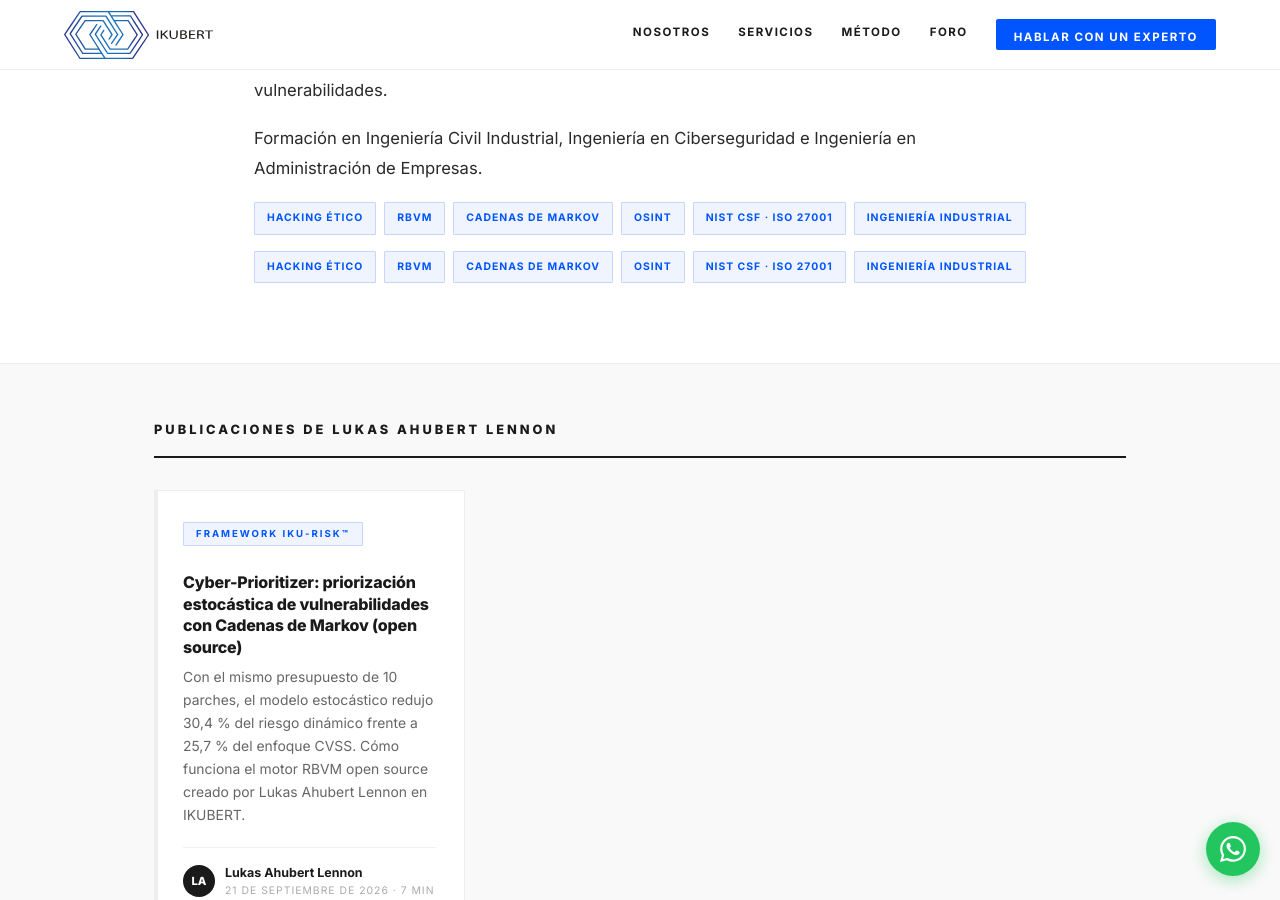
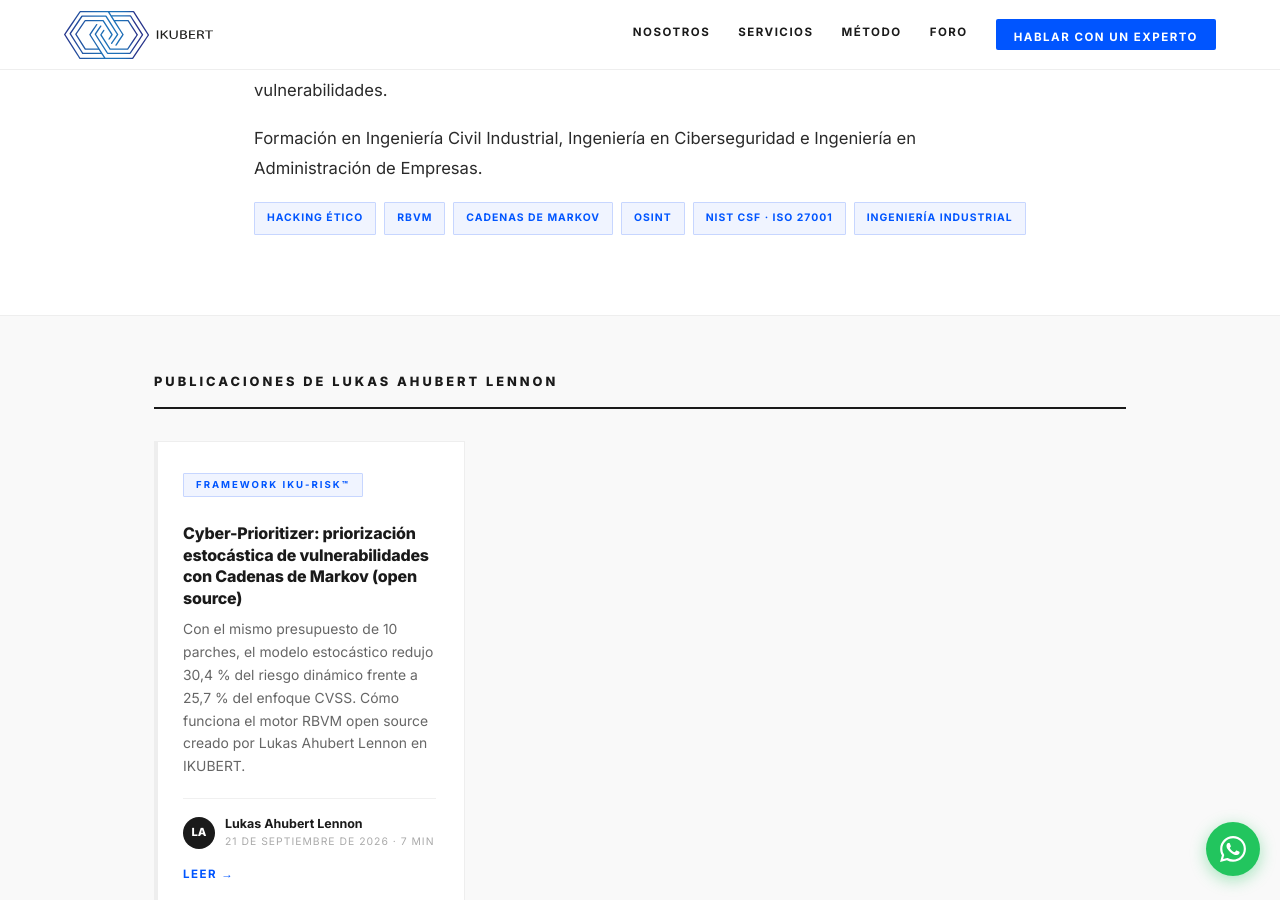
Before and after one commit to IKUBERT/ikubert.github.io, a Jekyll site: the page built from equipo/lukas-ahubert-lennon.md, in a window 1280 px wide and 900 px high, scrolled down 738 px. Built offline with Jekyll 4.4.1, drawn with Linux system fonts in a browser that asks for light colours.

Commit message:
Update lukas-ahubert-lennon.md

```diff
--- a/equipo/lukas-ahubert-lennon.md
+++ b/equipo/lukas-ahubert-lennon.md
@@ -25,12 +25,3 @@ Formación en Ingeniería Civil Industrial, Ingeniería en Ciberseguridad e Inge
   <span class="chip">NIST CSF · ISO 27001</span>
   <span class="chip">Ingeniería Industrial</span>
 </div>
-
-<div class="chip-row">
-  <span class="chip">Hacking ético</span>
-  <span class="chip">RBVM</span>
-  <span class="chip">Cadenas de Markov</span>
-  <span class="chip">OSINT</span>
-  <span class="chip">NIST CSF · ISO 27001</span>
-  <span class="chip">Ingeniería Industrial</span>
-</div>
```
